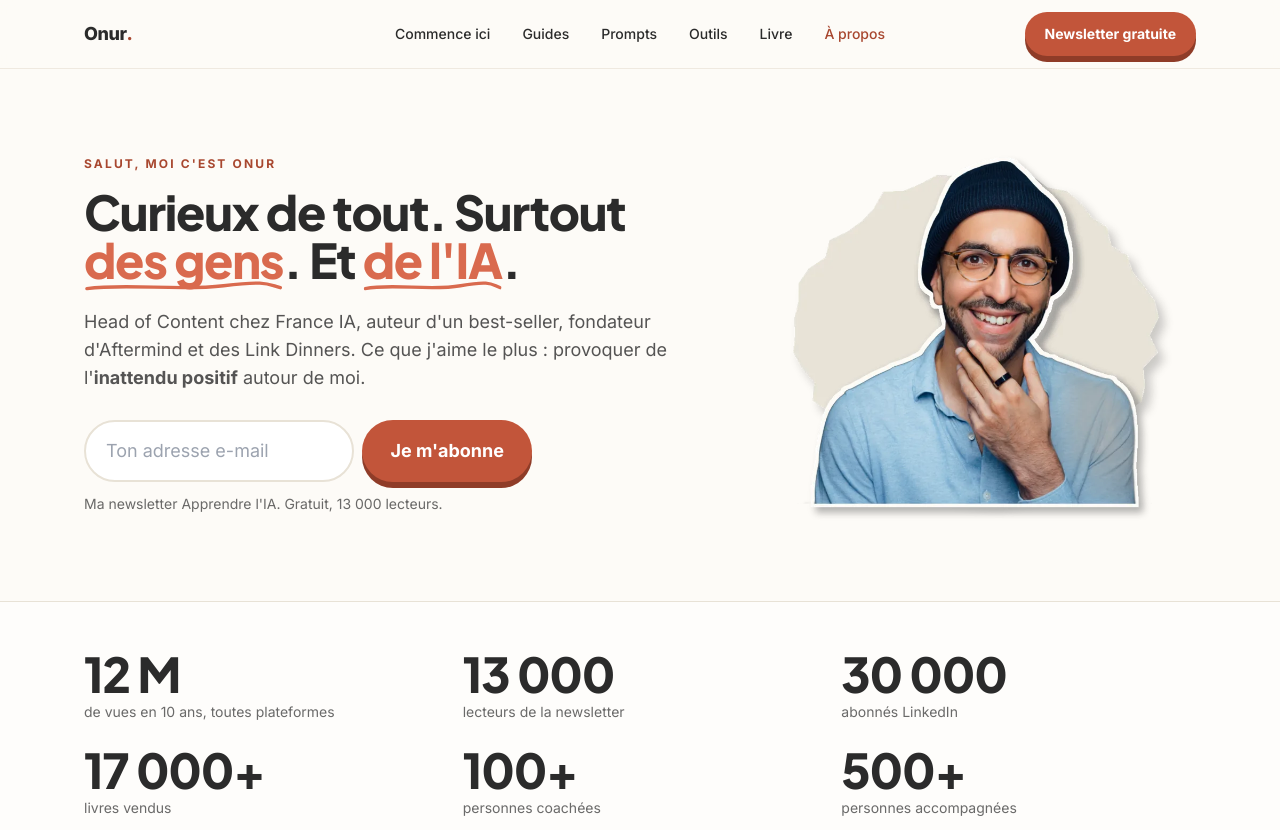
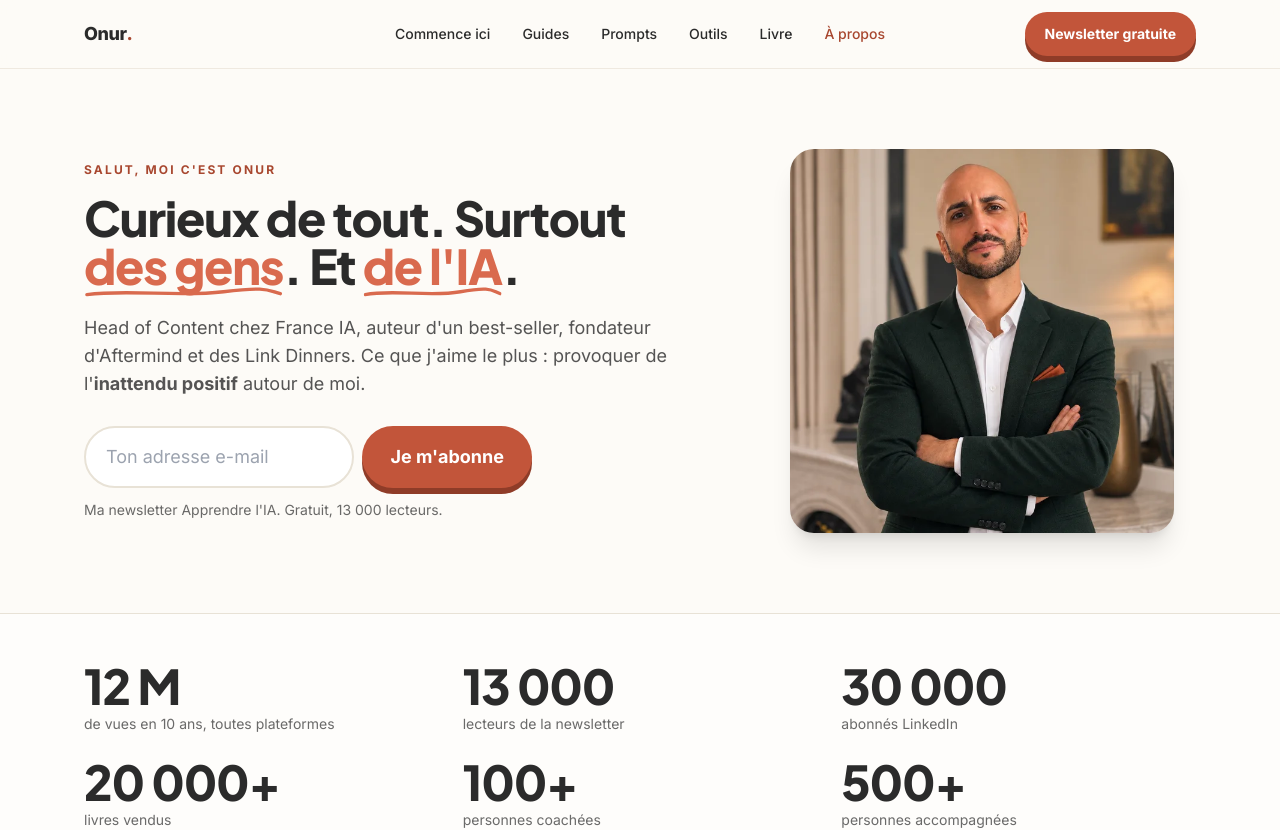
Before and after one commit to Onur-IA/onurkarapinar-site, a React (Vite) app: page /a-propos in a window 1280 px wide. Shown: the top 830 px of the page. Built offline with nearby package versions, Linux system fonts and the light colour scheme.

Commit message:
Photo costume sur À propos et Livre, livre à plus de 20 000 exemplaires (11/11/2026)

```diff
--- a/src/pages/APropos.tsx
+++ b/src/pages/APropos.tsx
@@ -8,7 +8,7 @@ const chapters: [string, string, string][] = [
   ["2015", "Ticket for Change", "Ce tour a **changé la trajectoire de ma vie**. J'y découvre un monde que j'ignorais : des entrepreneurs, des humains bienveillants qui veulent vraiment changer les choses. Moi qui ai toujours voulu entreprendre, j'en ressors avec une certitude : je le ferai, mais autrement."],
   ["2016", "The Family, programme Lion, deux fois", "Fin 2016, je suis élève de Lion, saison 2. Une émulation folle, l'excitation des débuts de startup. Certains de ma promo sont devenus **millionnaires grâce à leurs parts**. Moi, j'en ressors avec quelque chose de moins liquide mais très rentable : l'envie de construire. La saison suivante, je reviens en ancien et je propose d'**écrire le récit de chaque journée sur Medium**, comme je l'avais fait pour les ateliers We Are Project. <a1>Ce que j'en ai appris</a1>, <a2>le récit du premier jour</a2>."],
   ["Mars 2016", "Écrire pour comprendre", "Une question m'obsède : **quels sont les ingrédients d'une vie réussie ?** Pour trouver, je lis les best-sellers de ceux qui sont tout en haut, j'apprends l'anglais au passage, je résume et je partage. Premier article sur Medium : <a>la créativité chez Pixar</a>. Suivront plus de 120 articles, sur la productivité, les habitudes, l'écriture. Medium me nomme **Top Writer en Éducation**, et dans d'autres catégories : à l'époque, très peu d'auteurs français avaient cette distinction."],
-  ["2017 à 2019", "Le livre", "Je lance Essentiel sur Medium et ma newsletter La Minute Essentielle. Début 2018, j'annonce en public que je vais écrire un livre. **Eyrolles m'appelle deux semaines plus tard.** En 2019 sort « Petites habitudes, grandes réussites », vendu à **plus de 17 000 exemplaires**."],
+  ["2017 à 2019", "Le livre", "Je lance Essentiel sur Medium et ma newsletter La Minute Essentielle. Début 2018, j'annonce en public que je vais écrire un livre. **Eyrolles m'appelle deux semaines plus tard.** En 2019 sort « Petites habitudes, grandes réussites », vendu à **plus de 20 000 exemplaires**."],
   ["2020 à 2026", "Transmettre", "Je crée le Cercle Essentiel, puis j'accompagne des entrepreneurs et des dirigeants pendant six ans. **Plus de 100 personnes coachées, plus de 500 accompagnées.**"],
   ["30 novembre 2022", "ChatGPT arrive", "J'écris sur Internet depuis 2016, alors je teste, je bidouille, je recommence. Un mentor me glisse : « **Onur, ne traîne pas, c'est le futur.** » Je n'ai pas traîné : je suis parmi **les premiers à parler d'IA sur LinkedIn**, et je lance la newsletter Apprendre l'IA."],
   ["Aujourd'hui", "Deux casquettes, et des tables pleines", "**Head of Content chez France IA**, solopreneur avec Apprendre l'IA, et bâtisseur de communautés : Aftermind et les Link Dinners. Toujours ce besoin de comprendre, puis de transmettre."],
@@ -46,9 +46,9 @@ export default function APropos() {
       <Reveal><div className="kicker">Salut, moi c'est Onur</div><h1 className="mt-4 break-words text-[2rem] font-extrabold leading-tight tracking-tight sm:text-4xl md:text-5xl">Curieux de tout. Surtout <span className="whitespace-nowrap"><Accent>des gens</Accent>.</span> Et <span className="whitespace-nowrap"><Accent>de l'IA</Accent>.</span></h1>
         <p className="mt-5 text-lg text-ink/80">Head of Content chez France IA, auteur d'un best-seller, fondateur d'Aftermind et des Link Dinners. Ce que j'aime le plus : provoquer de l'<b>inattendu positif</b> autour de moi.</p>
         <div className="mt-7"><SubscribeForm/></div><p className="mt-3 text-sm text-ink/70">Ma newsletter Apprendre l'IA. Gratuit, 13 000 lecteurs.</p></Reveal>
-      <Reveal delay={150}><img src={`${A}/portrait-collage-720.webp`} alt="Portrait d'Onur Karapinar" width="384" height="480" className="mx-auto w-full max-w-sm"/></Reveal>
+      <Reveal delay={150}><img src={`${A}/portrait-costume-960.webp`} srcSet={`${A}/portrait-costume-640.webp 640w, ${A}/portrait-costume-960.webp 960w`} sizes="(min-width:768px) 384px, 88vw" alt="Portrait d'Onur Karapinar en costume" width="960" height="960" fetchPriority="high" className="mx-auto w-full max-w-sm rounded-3xl object-cover shadow-xl"/></Reveal>
     </section>
-    <section className="border-y border-sable bg-white/60"><div className="mx-auto max-w-6xl px-5 py-12"><Stats items={[["12 M", "de vues en 10 ans, toutes plateformes"], ["13 000", "lecteurs de la newsletter"], ["30 000", "abonnés LinkedIn"], ["17 000+", "livres vendus"], ["100+", "personnes coachées"], ["500+", "personnes accompagnées"]]}/></div></section>
+    <section className="border-y border-sable bg-white/60"><div className="mx-auto max-w-6xl px-5 py-12"><Stats items={[["12 M", "de vues en 10 ans, toutes plateformes"], ["13 000", "lecteurs de la newsletter"], ["30 000", "abonnés LinkedIn"], ["20 000+", "livres vendus"], ["100+", "personnes coachées"], ["500+", "personnes accompagnées"]]}/></div></section>
     <section className="mx-auto max-w-4xl px-5 py-20"><Reveal><div className="kicker">Mon histoire</div><h2 className="h2 mt-3">De la radio à l'IA : une curiosité qui pousse toutes les portes.</h2></Reveal>
       <ol className="mt-10 border-l-2 border-sable">{chapters.map(([d, t, x], i) => <li key={t} className="relative mb-10 pl-8 last:mb-0"><Reveal delay={i * 40}><span aria-hidden="true" className="absolute -left-[9px] top-1.5 h-4 w-4 rounded-full border-4 border-creme bg-terra"/><div className="text-sm font-bold uppercase tracking-wider text-terra">{d}</div><h3 className="mt-1 text-xl font-extrabold">{t}</h3><p className="mt-2 leading-relaxed text-ink/85"><Tl t={x}/></p></Reveal></li>)}</ol>
       <Reveal className="mt-12 rounded-2xl bg-pale/60 p-6 text-ink/85">Et le livre ? Il parle de tout ça : des petits gestes répétés qui finissent par changer une trajectoire. <a href={AMAZON} target="_blank" rel={amzRel} className="font-bold text-terra underline underline-offset-4">Le commander sur Amazon</a> ou <Link to="/livre" className="font-bold text-terra underline underline-offset-4">en savoir plus</Link></Reveal>
--- a/src/pages/Home.tsx
+++ b/src/pages/Home.tsx
@@ -53,7 +53,7 @@ export default function Home() {
   return (<>
     <HeroSection typed={typed}/>
     <section className="border-y border-sable bg-white"><div className="mx-auto max-w-6xl px-5 py-12">
-      <Stats items={[["13 000", "lecteurs de la newsletter"], ["30 000", "abonnés LinkedIn"], ["17 000+", "livres vendus"], ["100+", "clients coachés"], ["500+", "personnes accompagnées"]]}/>
+      <Stats items={[["13 000", "lecteurs de la newsletter"], ["30 000", "abonnés LinkedIn"], ["20 000+", "livres vendus"], ["100+", "clients coachés"], ["500+", "personnes accompagnées"]]}/>
       <div className="mt-12 text-center text-sm font-semibold uppercase tracking-[.18em] text-ink/70">On a parlé de moi dans</div>
       <div className="mt-4 grid grid-cols-3 items-center gap-x-6 gap-y-4 md:grid-cols-6">{logos.map(l => <div key={l} className="flex h-16 items-center justify-center"><img src={`${H}/logos-${l}.webp`} alt={`Logo ${l}`} loading="lazy" style={{ height: `${LOGO_H[l] ?? 28}px` }} className="w-auto max-w-[110px] object-contain transition hover:scale-105 md:max-w-[140px]"/></div>)}</div>
     </div></section>
@@ -109,7 +109,7 @@ export default function Home() {
     <section className="bg-pale"><div className="mx-auto grid max-w-5xl items-center gap-10 px-5 py-24 md:grid-cols-[.6fr_1.4fr]">
       <Reveal><Link to="/livre"><img src={`${A}/livre-couverture.jpg`} alt="Couverture du livre Petites Habitudes, Grandes Réussites" loading="lazy" className="mx-auto w-48 -rotate-3 rounded shadow-2xl transition hover:rotate-0 md:w-60"/></Link></Reveal>
       <Reveal delay={100}><div className="kicker">Le livre</div><h2 className="h2 mt-3">Avant l'IA, j'ai écrit un livre sur les habitudes.</h2>
-        <p className="mt-4 text-ink/80">51 pratiques, chacune découpée en petits gestes. Plus de 17 000 exemplaires vendus, 4,5 sur 5 sur Amazon (364 notes).</p>
+        <p className="mt-4 text-ink/80">51 pratiques, chacune découpée en petits gestes. Plus de 20 000 exemplaires vendus, 4,5 sur 5 sur Amazon (364 notes).</p>
         <div className="mt-6 flex flex-wrap gap-3"><Link to="/livre" className="btn">Découvrir le livre</Link>{PDF && <a href={PDF} className="btn-ghost">Lire les 27 premières pages</a>}</div></Reveal>
     </div></section>
     <CtaBand title="Le prochain guide IA arrive bientôt. Il t'attend." text="Apprendre l'IA simplement, 10 minutes par guide. Gratuit, une à deux fois par semaine, et pas de spam, je n'ai pas le temps non plus."/>
--- a/src/pages/Livre.tsx
+++ b/src/pages/Livre.tsx
@@ -58,7 +58,7 @@ const faq = [
 ];
 const Stars = ({ n = 4.5 }) => <span aria-hidden="true" className="text-terral">{"★★★★★".slice(0, Math.floor(n))}{n % 1 ? <span style={{ background: "linear-gradient(90deg,#D96A4E 50%,#E8E2D6 50%)", WebkitBackgroundClip: "text", color: "transparent" }}>★</span> : null}</span>;
 export default function Livre() {
-  useSeo("Petites habitudes, grandes réussites | Le livre d'Onur Karapinar", "51 habitudes concrètes et une méthode en 7 étapes pour les installer. Plus de 17 000 exemplaires, 4,5/5 sur 364 avis Amazon. Lis les 27 premières pages gratuitement.");
+  useSeo("Petites habitudes, grandes réussites | Le livre d'Onur Karapinar", "51 habitudes concrètes et une méthode en 7 étapes pour les installer. Plus de 20 000 exemplaires, 4,5/5 sur 364 avis Amazon. Lis les 27 premières pages gratuitement.");
   const [open, setOpen] = useState<number | null>(null);
   const toBuy = () => document.getElementById("acheter")?.scrollIntoView({ behavior: "smooth" });
   return (<div className="pb-20 md:pb-0">
@@ -71,7 +71,7 @@ export default function Livre() {
         <p className="mt-3 text-sm text-ink/70">Eyrolles, 2019 · 310 pages · broché, Kindle et audio · préface de Benoît Wojtenka</p></Reveal>
     </section>
     <section className="border-y border-sable bg-white"><div className="mx-auto grid max-w-5xl grid-cols-2 gap-6 px-5 py-10 text-center md:grid-cols-4">
-      {[["17 000+", "exemplaires vendus"], ["4,5 / 5", "sur 364 avis Amazon"], ["66 %", "d'avis 5 étoiles"], ["3 ans", "de recherche et d'écriture"]].map(([a, b], i) => <Reveal key={b} delay={i * 80}><div className="font-display text-3xl font-extrabold text-ink">{a}</div><div className="text-sm text-ink/70">{b}</div></Reveal>)}
+      {[["20 000+", "exemplaires vendus"], ["4,5 / 5", "sur 364 avis Amazon"], ["66 %", "d'avis 5 étoiles"], ["3 ans", "de recherche et d'écriture"]].map(([a, b], i) => <Reveal key={b} delay={i * 80}><div className="font-display text-3xl font-extrabold text-ink">{a}</div><div className="text-sm text-ink/70">{b}</div></Reveal>)}
     </div></section>
     <section className="mx-auto max-w-6xl px-5 py-20"><Reveal><div className="kicker">Ils l'ont lu avant toi</div><h2 className="h2 mt-3">Mot pour mot, en quatrième de couverture.</h2></Reveal>
       <div className="mt-10 grid gap-6 md:grid-cols-3">{recos.map((r, i) => <Reveal key={r.n} delay={i * 100}><figure className="card h-full p-6"><blockquote>« <Hl t={r.q}/> »</blockquote><figcaption className="mt-5 flex items-center gap-3"><img src={`${A}/reco-${r.f}.jpg`} alt={`Photo de ${r.n}`} width="48" height="48" loading="lazy" className="h-12 w-12 rounded-full object-cover"/><span className="text-sm"><b>{r.n}</b><br/><span className="text-ink/70">{r.r}</span></span></figcaption></figure></Reveal>)}</div>
@@ -102,7 +102,7 @@ export default function Livre() {
     <section className="mx-auto max-w-6xl px-5 py-20"><Reveal><div className="kicker">En vidéo</div><h2 className="h2 mt-3">Écoute l'auteur en parler.</h2><p className="mt-3 max-w-2xl text-ink/80">La présentation du livre par l'éditeur, puis une conversation pour aller au fond des habitudes.</p></Reveal>
       <div className="mt-10 grid gap-8 md:grid-cols-2">{([["PhrciO-C-xw", "Petites habitudes, grandes réussites - Onur Karapinar, Éd Eyrolles", "Éditions Eyrolles", "La présentation du livre"], ["Of1qsslqBDQ", "ONUR KARAPINAR: Changez toutes vos habitudes !", "Le Manal Show", "Le podcast"]] as const).map(([id, t, a, k], i) => <Reveal key={id} delay={i * 100}><figure><LiteYT id={id} title={t}/><figcaption className="mt-4"><div className="text-sm font-bold uppercase tracking-wider text-terra">{k}</div><div className="mt-1 font-extrabold">{t}</div><div className="text-sm text-ink/70">{a}, sur YouTube</div></figcaption></figure></Reveal>)}</div>
     </section>
-    <section className="mx-auto grid max-w-5xl items-center gap-10 px-5 py-20 md:grid-cols-[.6fr_1.4fr]"><Reveal><img src={`${A}/portrait-studio.webp`} alt="Portrait d'Onur Karapinar" width="640" height="640" loading="lazy" className="mx-auto w-full max-w-[260px] rotate-2 rounded-3xl shadow-xl"/></Reveal>
+    <section className="mx-auto grid max-w-5xl items-center gap-10 px-5 py-20 md:grid-cols-[.6fr_1.4fr]"><Reveal><img src={`${A}/portrait-costume-640.webp`} alt="Portrait d'Onur Karapinar en costume" width="640" height="640" loading="lazy" className="mx-auto w-full max-w-[260px] rotate-2 rounded-3xl shadow-xl"/></Reveal>
       <Reveal delay={100}><div className="kicker">L'auteur</div><h2 className="h2 mt-3">Qui l'a écrit.</h2>
         <p className="mt-4 text-ink/85">Je m'appelle Onur. Avant d'écrire sur l'IA, j'ai écrit sur les habitudes. Ce livre est le fruit de trois ans de recherche et d'écriture, et de beaucoup de tests sur moi, ratés compris. Ce qui marchait tenait toujours en un geste minuscule, répété. Aujourd'hui, j'applique la même idée à l'IA dans ma newsletter.</p></Reveal></section>
     <section id="acheter" className="scroll-mt-20 bg-ink text-creme"><div className="mx-auto max-w-5xl px-5 py-20"><Reveal><div className="kicker !text-pale">Où l'acheter</div><h2 className="h2 mt-3">Choisis ton format.</h2></Reveal>
```
Also changed, not shown: public/img/portrait-costume-640.webp (added), public/img/portrait-costume-960.webp (added).
